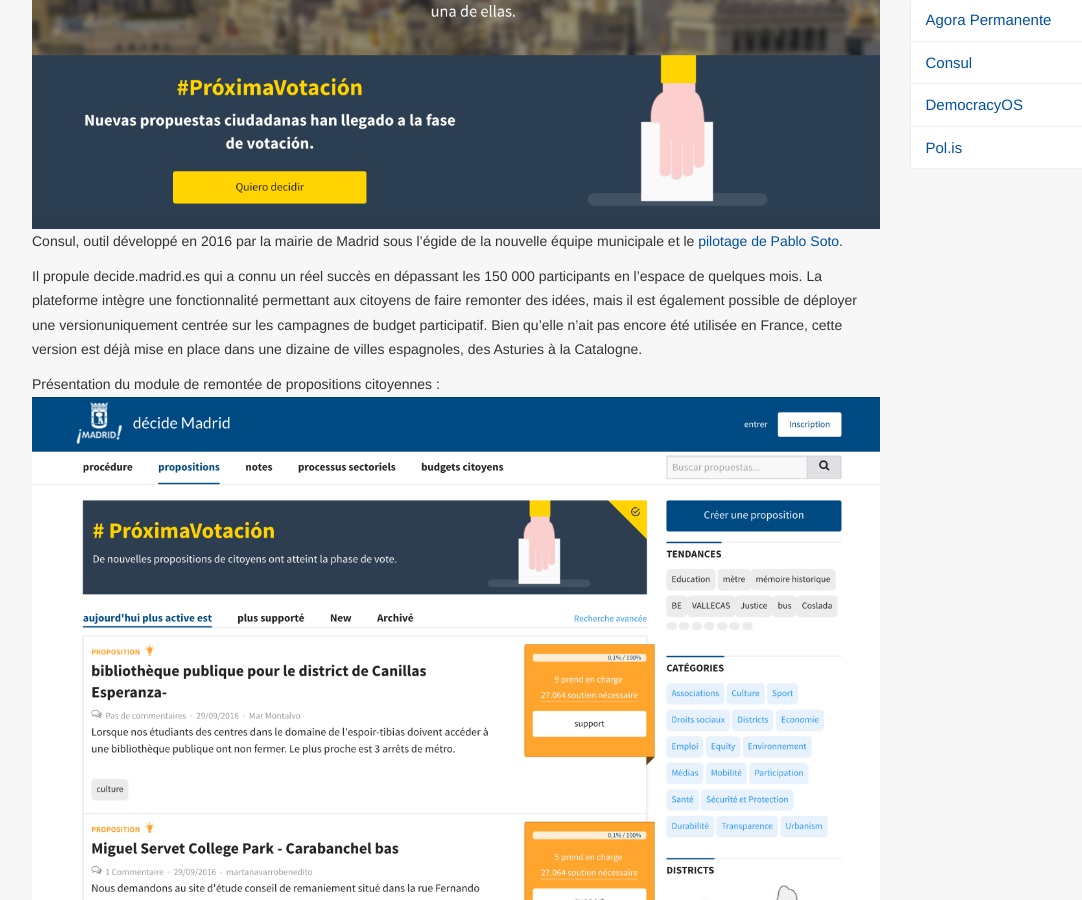
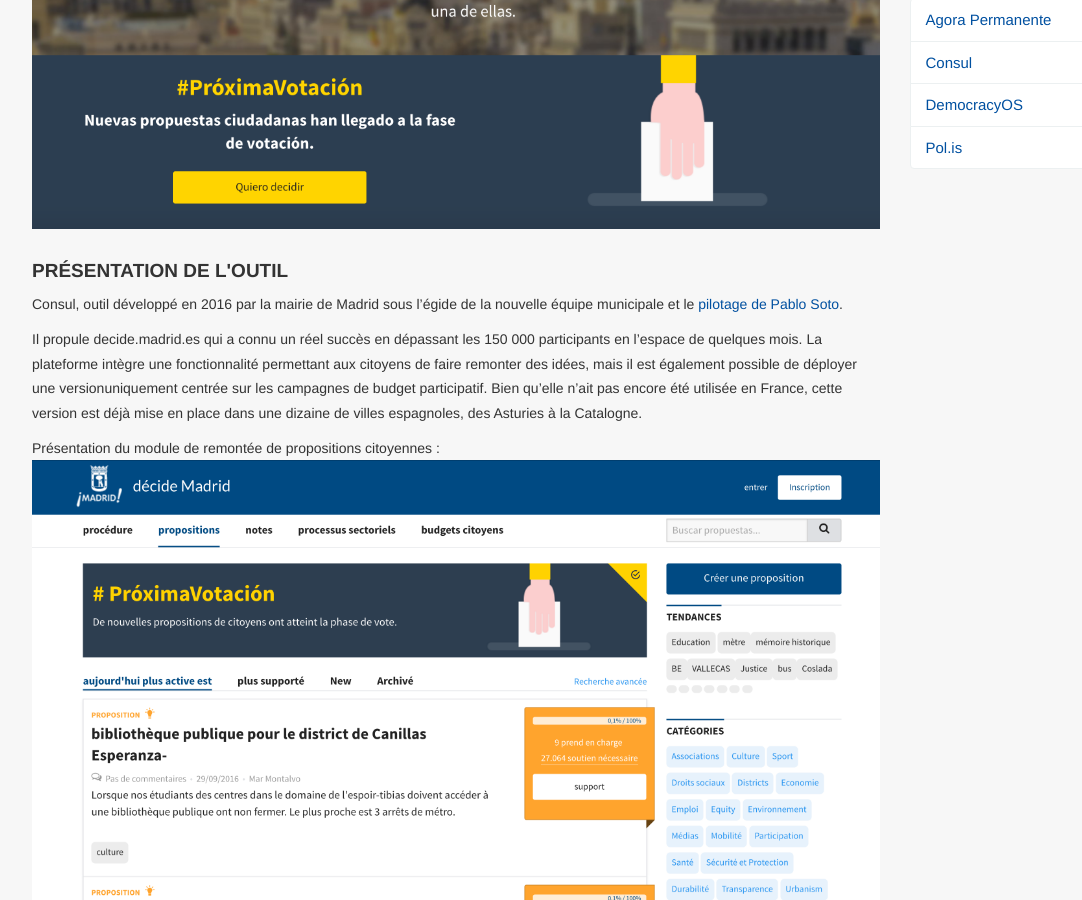
Before and after one commit to OpenSourcePolitics/opensourcepolitics_web-site, a Jekyll site: the page built from _posts/2016-09-28-consul.markdown, in a window 1280 px wide and 900 px high, scrolled down 625 px. Shown: the whole window, without its empty margins (38-1120 px from the left). Built offline with Jekyll 4.4.1, drawn with Linux system fonts in a browser that asks for light colours; some web fonts are replaced.

Commit message:
add break and section title to post layout

```diff
--- a/_layouts/outils.html
+++ b/_layouts/outils.html
@@ -16,6 +16,8 @@
             <div class="col-md-9">
                 <!-- Preview Image -->
               <img class="img-responsive" src="{{ site.baseurl }}/img/portfolio/{{ page.img }}" alt="{{ page.title }}">
+              <br>
+              <h4>Présentation de l'outil</h4>
                   {{ content }}
 
 
--- a/_layouts/refs.html
+++ b/_layouts/refs.html
@@ -23,6 +23,7 @@
                 <iframe width="100%" height="150%" src="https://www.youtube.com/embed/{{ page.youtubeid }}" frameborder="0" allowfullscreen></iframe>
               </div>
               {% endif %}
+              <br>
                <h4>Description du projet</h4>
                   {{ content }}
                <a href="{{ page.project-link }}" class="btn btn-primary btn-project"><i class="fa fa-external-link" aria-hidden="true"></i> &nbsp; &nbsp; Lien vers le projet</a>
```
Also changed, not shown: img/portfolio/dos-responsive.png.
